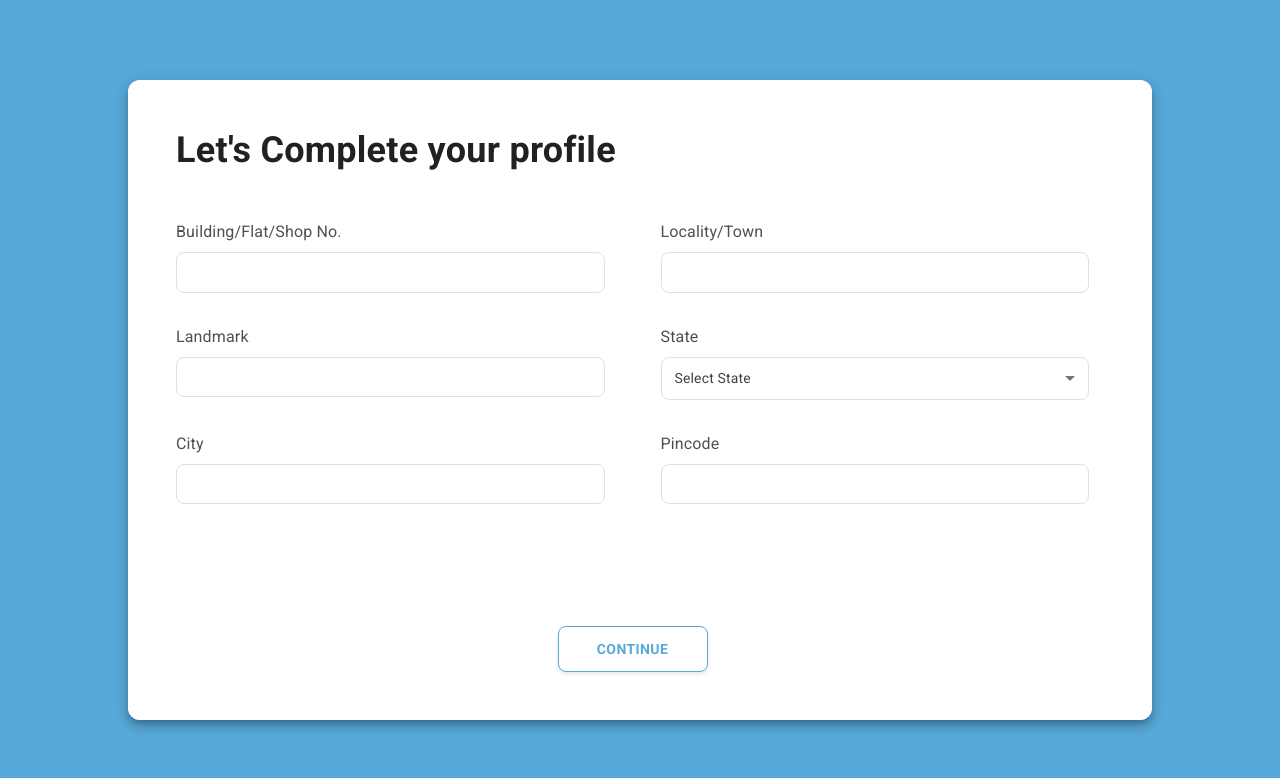
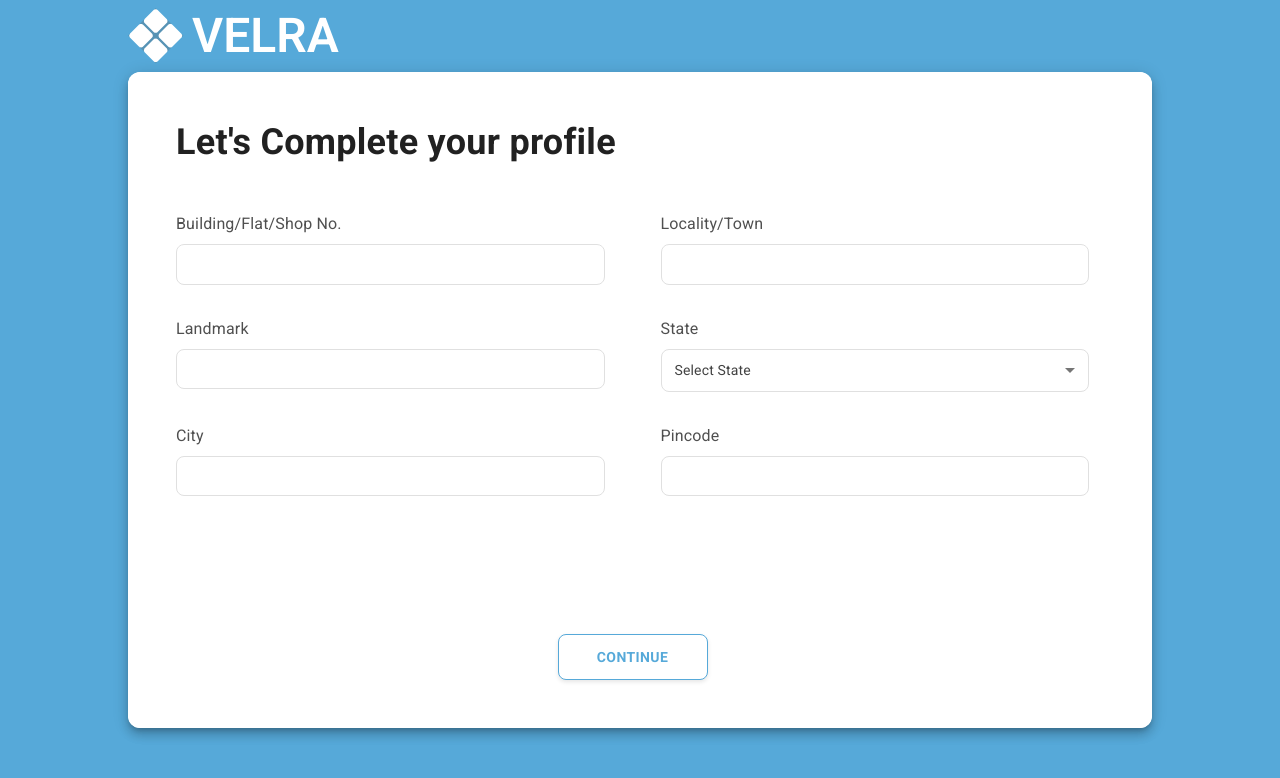
Before and after one commit to Mayank-Webseeder/society-vendor-panel, a React (Vite) app: page /auth/onboarding/profile-2 in a window 1280 px wide. Shown: the top 778 px of the page. Built offline with nearby package versions, Linux system fonts and the light colour scheme.

Commit message:
#initial commit

```diff
--- a/src/pages/onboarding/Step4_Profile1.jsx
+++ b/src/pages/onboarding/Step4_Profile1.jsx
@@ -108,8 +108,8 @@ const Step4_Profile1 = () => {
           height: '100%',
           display: 'flex',
           borderRadius: '12px',
-          overflow: 'hidden',
           flexDirection: { xs: 'column', md: 'row' }, // Stack on small screens
+          overflow: 'auto'
         }}
       >
 
@@ -280,7 +280,7 @@ const Step4_Profile1 = () => {
             )}
           </div>
 
-          {/* Continue Button (hidden on xs/sm, visible on md+) */}
+          {/* Continue Button */}
           <div style={{ display: 'flex', justifyContent: 'center' }} className="hidden md:flex">
             <Button
               variant="outlined"
@@ -298,7 +298,8 @@ const Step4_Profile1 = () => {
                   borderColor: '#56A9D9',
                 },
                 width: '150px',
-                alignSelf: 'center'
+                alignSelf: 'center',
+                mb: 2,
               }}
             >
               Continue
--- a/src/pages/onboarding/Step5_Profile2.jsx
+++ b/src/pages/onboarding/Step5_Profile2.jsx
@@ -49,15 +49,33 @@ const Step5_Profile2 = () => {
     navigate('/auth/onboarding/location');
   };
 
-console.log(onboardingData.idProofFile);
+
+
 
 
   return (
+    <div style={{ position: 'relative', width: '80%', height: '82%' }}>
+      {/* Velra logo absolutely positioned relative to this wrapper */}
+      <div
+        style={{
+          position: 'absolute',
+          top: '-4rem',
+          left: 0,
+          display: 'flex',
+          alignItems: 'center',
+          gap: '0.5rem',
+          zIndex: 2,
+        }}
+      >
+        <img src={logoWhite} alt="velra-logo" />
+        <h3 className="font-semibold text-5xl text-white">VELRA</h3>
+      </div>
+
       <Paper
         elevation={7}
         sx={{
-        width: '80%',
-        height: '80%',
+          width: '100%',
+          height: '100%',
           display: 'flex',
           borderRadius: '12px',
           overflow: 'hidden',
@@ -71,7 +89,7 @@ console.log(onboardingData.idProofFile);
           className="w-full h-full rounded-xl p-8 sm:p-12 flex flex-col justify-between bg-white"
           style={{
             overflowY: 'auto',
-          scrollbarGutter: 'stable',    // Prevent layout shift when scrollbar appears (optional, modern browsers)
+            scrollbarGutter: 'stable',
           }}
         >
           <div className="flex flex-col">
@@ -87,7 +105,6 @@ console.log(onboardingData.idProofFile);
               Let's Complete your profile
             </Typography>
 
-
             {/* Grid for Address Fields */}
             <Box
               sx={{
@@ -96,8 +113,8 @@ console.log(onboardingData.idProofFile);
                   xs: '1fr',
                   sm: 'repeat(2, 1fr)',
                 },
-              columnGap: { xs: 0, sm: 7 }, // Increase this value for more column gap (e.g., sm: 6 or sm: 8)
-              rowGap: { xs: 3, sm: 4 },    // Use rowGap for vertical spacing
+                columnGap: { xs: 0, sm: 7 },
+                rowGap: { xs: 3, sm: 4 },
                 mb: { xs: 6, sm: 8 },
               }}
             >
@@ -324,8 +341,8 @@ console.log(onboardingData.idProofFile);
           </Button>
         </div>
       </Paper>
+    </div>
   );
 };
 
-
 export default Step5_Profile2;
--- a/src/pages/onboarding/Step6_Location.jsx
+++ b/src/pages/onboarding/Step6_Location.jsx
@@ -39,20 +39,38 @@ const Step6_Location = () => {
 
 
 
+
   return (
+    <div style={{ position: 'relative', width: '80%', height: '82%' }}>
+      {/* Velra logo absolutely positioned relative to this wrapper */}
+      <div
+        style={{
+          position: 'absolute',
+          top: '-4rem',
+          left: 0,
+          display: 'flex',
+          alignItems: 'center',
+          gap: '0.5rem',
+          zIndex: 2,
+        }}
+      >
+        <img src={logoWhite} alt="velra-logo" />
+        <h3 className="font-semibold text-5xl text-white">VELRA</h3>
+      </div>
+
       <Paper
         elevation={7}
         sx={{
-        width: '80%',
-        height: '80%',
+          width: '100%',
+          height: '100%',
           display: 'flex',
           borderRadius: '12px',
           overflow: 'hidden',
         }}
       >
+
         {/* Debugging Purposes */}
-      {/* <pre>{JSON.stringify(onboardingData, null, 2)}</pre><br/><br/>
-      <pre>{JSON.stringify(useOnBoarding().onboardingData.currentLocation, null, 2)}</pre> */}
+        {/* <pre>{JSON.stringify(onboardingData, null, 2)}</pre> */}
 
         {/* Page-Content */}
         <div className='w-full h-full rounded-xl p-8 sm:p-12 flex flex-col items-center justify-center bg-white'>
@@ -107,8 +125,6 @@ const Step6_Location = () => {
             </Alert>
           </Snackbar>
 
-
-
           {/* Image */}
           <div className='flex-1 flex items-center justify-center'>
             <img
@@ -119,6 +135,7 @@ const Step6_Location = () => {
           </div>
         </div>
       </Paper>
+    </div>
   );
 };
 
--- a/src/pages/onboarding/Step7_VerifyNumber.jsx
+++ b/src/pages/onboarding/Step7_VerifyNumber.jsx
@@ -4,7 +4,6 @@ import { Paper, Typography, Button, TextField, Box } from '@mui/material';
 import verifyNumber from '../../assets/verifyNumber.png';
 import logoWhite from '../../assets/logoWhite.png';
 import { useOnBoarding } from './OnboardingContext';
-
 
 const Step7_VerifyNumber = () => {
 
@@ -30,23 +29,35 @@ const Step7_VerifyNumber = () => {
     navigate('/auth/onboarding/verify-otp');
   };
 
+  // --- LOGO & OUTERMOST WRAPPER (copied style) ---
+  return (
+    <div style={{ position: 'relative', width: '80%', height: '82%' }}>
+      {/* Velra logo absolutely positioned relative to this wrapper */}
+      <div
+        style={{
+          position: 'absolute',
+          top: '-4rem',
+          left: 0,
+          display: 'flex',
+          alignItems: 'center',
+          gap: '0.5rem',
+          zIndex: 2,
+        }}
+      >
+        <img src={logoWhite} alt="velra-logo" />
+        <h3 className="font-semibold text-5xl text-white">VELRA</h3>
+      </div>
 
-
-
-  return (
       <Paper
         elevation={7}
         sx={{
-        width: '80%',
-        height: '80%',
+          width: '100%',
+          height: '100%',
           display: 'flex',
           borderRadius: '12px',
           overflow: 'hidden',
         }}
       >
-
-      {/* Debugging Purposes */}
-      {/* <pre>{JSON.stringify(onboardingData, null, 2)}</pre> */}
 
         {/* Left Half: Form Content */}
         <div className='flex-1 flex flex-col p-8 mb-28 sm:p-12 justify-center items-center bg-white'>
@@ -151,8 +162,8 @@ const Step7_VerifyNumber = () => {
           />
         </div>
       </Paper>
+    </div>
   );
 };
 
-
 export default Step7_VerifyNumber;
--- a/src/pages/onboarding/Step8_VerifyOtp.jsx
+++ b/src/pages/onboarding/Step8_VerifyOtp.jsx
@@ -11,7 +11,7 @@ import { useUser } from '../../UserContext';
 const RESEND_TIME = 30;    // seconds
 
 
-const Step7_VerifyNumber = () => {
+const Step8_VerifyOtp = () => {
 
   const { login } = useAuth();    // The login function to set the local storage
   const { setUser } = useUser();    // get setUser
@@ -39,7 +39,6 @@ const Step7_VerifyNumber = () => {
     return () => clearInterval(timerRef.current);
   }, [isTiming, timer]);
 
-
   const handleOtpChange = (element, index) => {
     const value = element.value.replace(/[^0-9]/g, '');
     if (value.length === 0) {
@@ -52,13 +51,11 @@ const Step7_VerifyNumber = () => {
     }
   };
 
-
   const handleKeyDown = (e, index) => {
     if (e.key === 'Backspace' && otp[index] === '' && index > 0) {
       inputRefs.current[index - 1].focus();
     }
   };
-
 
   const handleResendCode = () => {
     setTimer(RESEND_TIME);
@@ -67,10 +64,7 @@ const Step7_VerifyNumber = () => {
     console.log("Resending OTP...");
   };
 
-
   const formatTimer = (t) => `0:${t.toString().padStart(2, '0')}`;
-
-
 
   const handleContinue = () => {
     setVerifying(true);
@@ -89,12 +83,30 @@ const Step7_VerifyNumber = () => {
 
 
 
+
   return (
+    <div style={{ position: 'relative', width: '80%', height: '80%' }}>
+      <div
+        style={{
+          position: 'absolute',
+          top: '-4rem',
+          left: 0,
+          display: 'flex',
+          alignItems: 'center',
+          gap: '0.5rem',
+          zIndex: 2,
+          overflow: 'visible'
+        }}
+      >
+        <img src={logoWhite} alt="velra-logo" />
+        <h3 className="font-semibold text-5xl text-white">VELRA</h3>
+      </div>
+
       <Paper
         elevation={7}
         sx={{
-        width: '80%',
-        height: '80%',
+          width: '100%',
+          height: '100%',
           display: 'flex',
           borderRadius: '12px',
           overflow: 'hidden',
@@ -259,6 +271,7 @@ const Step7_VerifyNumber = () => {
         </div>
 
 
+
         {/* Right Half: Image (Static) */}
         <div className='flex-1 hidden md:flex flex-col items-center justify-center'>
           <img
@@ -268,8 +281,9 @@ const Step7_VerifyNumber = () => {
           />
         </div>
       </Paper>
+    </div>
   );
 };
 
 
-export default Step7_VerifyNumber;
+export default Step8_VerifyOtp;
```
Lines whose indentation alone changed are shown as unchanged.
